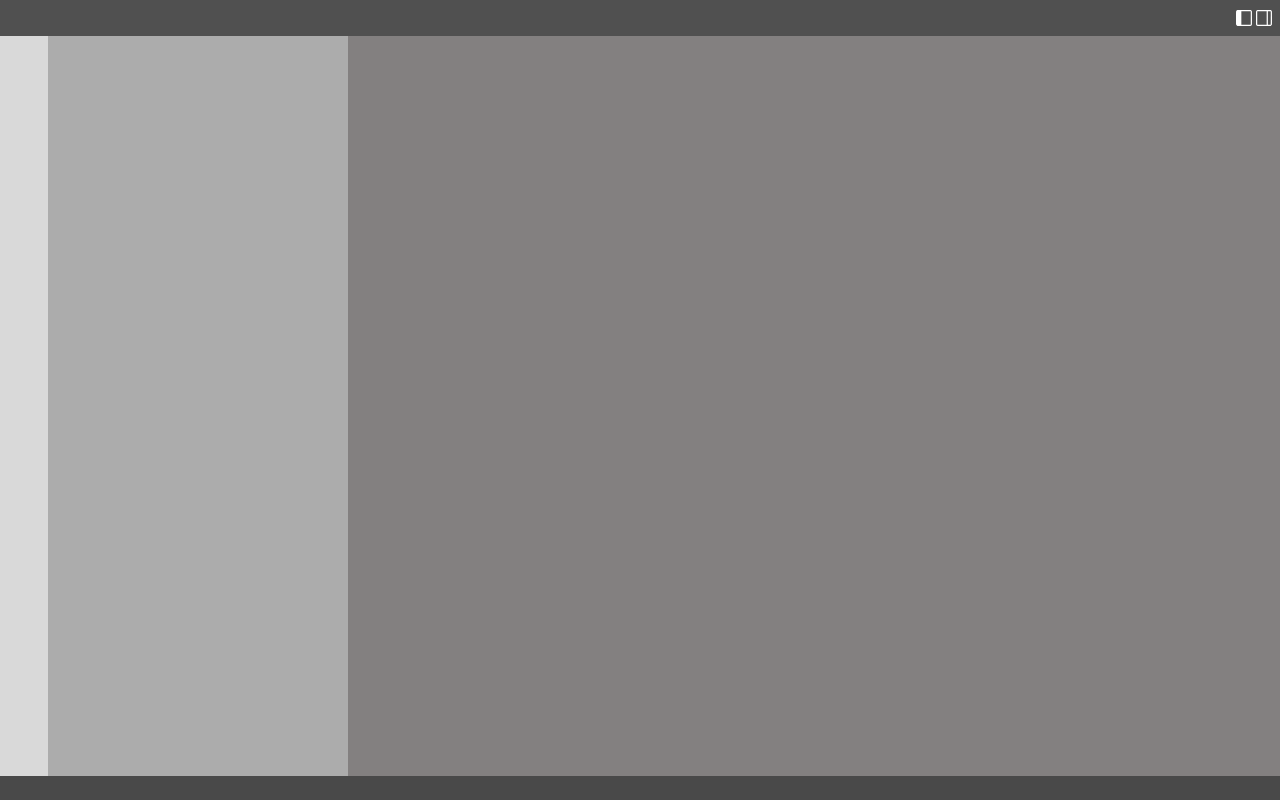
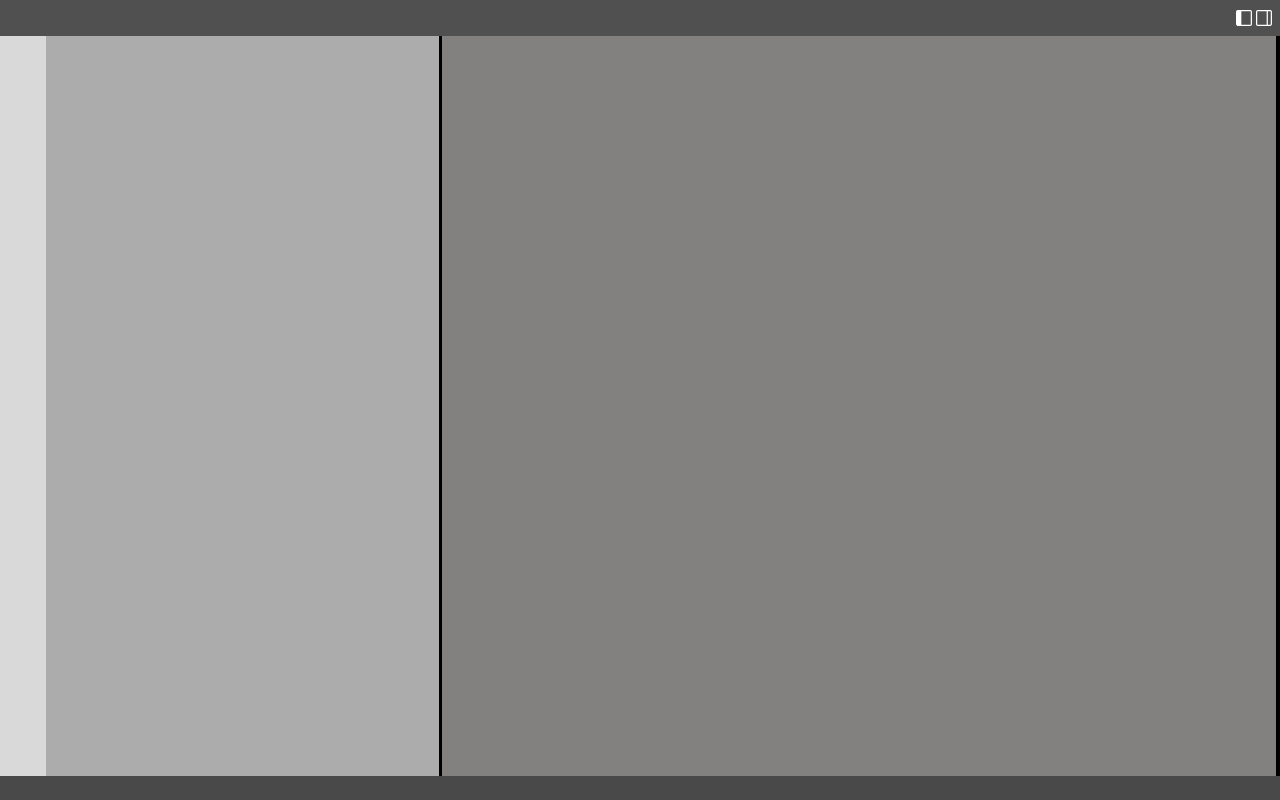
Before and after one commit to robahtou/css-layouts, a Next.js app: page / in a window 1280 px wide. Built offline with nearby package versions, Linux system fonts and the light colour scheme.

Commit message:
add dragbars

```diff
--- a/package.json
+++ b/package.json
@@ -4,7 +4,7 @@
   "private": true,
   "devDependencies": {
     "@types/node": "20.11.30",
-    "@types/react": "18.2.70",
+    "@types/react": "18.2.73",
     "@types/react-dom": "18.2.22",
     "typescript": "5.4.3"
   },
--- a/src/app/page.tsx
+++ b/src/app/page.tsx
@@ -1,10 +1,8 @@
 'use client';
 
+import React, { useState, useRef } from "react";
 
-const mainLayout = {
-  'layout-default': 'layout-secondary',
-  'layout-secondary': 'layout-default'
-};
+
 const iconPrimarySwap = {
   'sidepanel-left': 'sidepanel-right',
   'sidepanel-right': 'sidepanel-left'
@@ -22,21 +20,107 @@ const iconSecondaryVisibleSwap = {
   'sidepanel-left': 'sidepanel-hidden-left'
 };
 
-function Page() {
-  const handlePrimaryPanelClick = e => {
+function Page({ initialPrimaryColimnWidth=32, initialSecondaryColumnWidth=0 }) {
+  const [primaryColumnWidth, setPrimaryColumnWidth]     = useState(initialPrimaryColimnWidth);      // primary sidepanel width
+  const [secondaryColumnWidth, setSecondaryColumnWidth] = useState(initialSecondaryColumnWidth);    // secondary sidepanel width
+  const [isSwapped, setIsSwapped]                       = useState(false);                          // swapped layout
+
+  const primaryRef          = useRef(null);
+  const primaryDragbarRef   = useRef(null);
+  const controlRef          = useRef(null);
+  const secondaryDragbarRef = useRef(null);
+  const secondaryRef        = useRef(null);
+
+  const onPrimaryMouseDown  = (evt) => {
+    evt.preventDefault();
+    document.addEventListener('mousemove', onPrimaryMouseMove);
+    document.addEventListener('mouseup', onPrimaryMouseUp);
+  };
+  const onPrimaryMouseMove  = (mouseEvent: MouseEvent) => {
+    mouseEvent.preventDefault();
+    if (!primaryRef.current || !controlRef.current || !secondaryRef.current) return;
+
+    const primaryRect = primaryRef.current.getBoundingClientRect();
+    const controlRect = controlRef.current.getBoundingClientRect();
+    const secondaryRect = secondaryRef.current.getBoundingClientRect();
+
+    const boundingWidth = primaryRect.width + controlRect.width + secondaryRect.width;
+
+    const mousePositionLeft   = mouseEvent.clientX;
+    const primaryPositionLeft = primaryRect.left;
+    const primaryPositionRight  = primaryRect.right;
+
+    let newPrimaryWidth = mousePositionLeft - primaryPositionLeft;
+    if (isSwapped) {
+      newPrimaryWidth = primaryPositionRight - mousePositionLeft;
+    }
+
+    const newPrimaryWidth_percentage = (newPrimaryWidth / boundingWidth) * 100;
+    setPrimaryColumnWidth(Math.min(100, Math.max(0, newPrimaryWidth_percentage)));
+  };
+  const onPrimaryMouseUp    = () => {
+    document.removeEventListener('mousemove', onPrimaryMouseMove);
+    document.removeEventListener('mouseup', onPrimaryMouseUp);
+  };
+
+  const onSecondaryMouseDown  = (evt) => {
+    evt.preventDefault();
+    document.addEventListener('mousemove', onSecondaryMouseMove);
+    document.addEventListener('mouseup', onSecondaryMouseUp);
+  };
+  const onSecondaryMouseMove  = (mouseEvent: MouseEvent) => {
+    mouseEvent.preventDefault();
+    if (!primaryRef.current || !controlRef.current || !secondaryRef.current) return;
+
+    const primaryRect = primaryRef.current.getBoundingClientRect();
+    const controlRect = controlRef.current.getBoundingClientRect();
+    const secondaryRect = secondaryRef.current.getBoundingClientRect();
+
+    const boundingWidth = primaryRect.width + controlRect.width + secondaryRect.width;
+
+    const mousePositionLeft     = mouseEvent.clientX;
+    const controlPositionLeft   = controlRect.left;
+    const controlPositionRight  = controlRect.right;
+    const currentControlWidth   = controlRect.width;
+    const currentSecondaryWidth = secondaryRect.width;
+
+    let newControlWidth = mousePositionLeft - controlPositionLeft;
+    let delta = newControlWidth - currentControlWidth;
+    let newSecondaryWidth = currentSecondaryWidth - delta;
+    if (isSwapped) {
+      newControlWidth = controlPositionRight - mousePositionLeft;
+      delta = newControlWidth - currentControlWidth;
+      newSecondaryWidth = currentSecondaryWidth - delta;
+    }
+
+    const newSecondaryWidth_percentage = (newSecondaryWidth / boundingWidth) * 100;
+    setSecondaryColumnWidth(Math.min(100, Math.max(0, newSecondaryWidth_percentage)));
+  };
+  const onSecondaryMouseUp    = () => {
+    document.removeEventListener('mousemove', onSecondaryMouseMove);
+    document.removeEventListener('mouseup', onSecondaryMouseUp);
+  };
+
+  const handlePrimaryPanelClick   = e => {
     const primaryIcon = e.target;
     const secondaryIcon = e.target.nextElementSibling;
-    const main = document.getElementById('main');
+    const mainContainer = document.getElementById('main-container');
 
     const currentPrimaryIcon = primaryIcon.classList[1];
     const currentSecondaryIcon = secondaryIcon.classList[1];
-    const currentLayout = main.classList[1];
+    const hasSwapped = mainContainer.classList[1];
 
     primaryIcon.classList.replace(currentPrimaryIcon, iconPrimarySwap[currentPrimaryIcon]);
     secondaryIcon.classList.replace(currentSecondaryIcon, iconSecondaryPositionSwap[currentSecondaryIcon]);
-    main.classList.replace(currentLayout, mainLayout[currentLayout]);
+
+    if (!hasSwapped) {
+      setIsSwapped(true);
+      mainContainer.classList.add('swapped')
+    } else {
+      setIsSwapped(false);
+      mainContainer.classList.remove('swapped');
+    }
   };
-
   const handleSecondaryPanelClick = e => {
     const secondaryIcon = e.target;
     const secondarySidePanel = document.querySelector('.secondary-sidepanel');
@@ -45,36 +129,56 @@ function Page() {
 
     secondaryIcon.classList.replace(currentSecondaryIcon, iconSecondaryVisibleSwap[currentSecondaryIcon]);
 
-    currentSecondarySidePanel === 'hidden'
-      ? secondarySidePanel?.classList.remove('hidden')
-      : secondarySidePanel?.classList.add('hidden');
+    if (currentSecondarySidePanel === 'hidden') {
+      secondarySidePanel?.classList.remove('hidden')
+      setSecondaryColumnWidth(32);
+    } else {
+      secondarySidePanel?.classList.add('hidden');
+      setSecondaryColumnWidth(0);
+    }
   };
 
   return (
-    <main id="main" className="grid layout-default">
+    <main className="grid main-layout">
 
       <header className="titlebar">
         <div className="icon sidepanel-left" onClick={handlePrimaryPanelClick}></div>
         <div className="icon sidepanel-hidden-right" onClick={handleSecondaryPanelClick}></div>
       </header>
 
+      <div id="main-container" className="main-container">
         <section className="activitybar"></section>
 
-      <section className="primary-sidepanel">
+        <div id="main-control-panel" className="main-control-panel">
+          <section className="primary-sidepanel" style={{ width: `${primaryColumnWidth}%` }} ref={primaryRef}>
             <header className="somebar"></header>
             <main className="some-panel"></main>
           </section>
 
-      <section className="control-panel">
+          <div className="primary-dragbar"
+            ref={primaryDragbarRef}
+            onMouseDown={onPrimaryMouseDown}
+          />
+
+          <section className="control-panel" style={{ width: `${100 - primaryColumnWidth - secondaryColumnWidth}%` }}
+            ref={controlRef}
+          >
             <header className="controlbar"></header>
             <div className="panel-one"></div>
             <div className="panel-two"></div>
           </section>
 
-      <section className="secondary-sidepanel hidden">
+          <div className="secondary-dragbar"
+            ref={secondaryDragbarRef}
+            onMouseDown={onSecondaryMouseDown}
+          />
+
+          <section className="secondary-sidepanel hidden" style={{ width: `${secondaryColumnWidth}%` }} ref={secondaryRef}>
             <header className="somebar"></header>
             <main className="some-panel"></main>
           </section>
+        </div>
+      </div>
 
       <footer className="statusbar"></footer>
     </main>
--- a/src/assets/styles/dashboard.css
+++ b/src/assets/styles/dashboard.css
@@ -1,10 +1,5 @@
-.activitybar, .primary-sidepanel, .control-panel, .secondary-sidepanel {
-  height: calc(100vh - var(--titlebar-height) - var(--statusbar-height));
-}
-
 .titlebar {
   grid-area: titlebar;
-  height: 36px;
   background-color: #505050;
 
   padding: 10px 8px;
@@ -15,26 +10,38 @@
 }
 
 .activitybar {
-  grid-area: activitybar;
   width: 48px;
   background-color: #D9D9D9;
 }
 
+.main-control-panel {
+  width: 100%;
+  height: calc(100vh - var(--titlebar-height) - var(--statusbar-height));
+  display: flex;
+}
+
 .primary-sidepanel {
-  grid-area: primary-sidepanel;
-  width: 300px;
   background-color: #ACACAC;
 }
 
+.primary-dragbar,
+.secondary-dragbar {
+  width: 4px;
+  cursor: col-resize;
+  background-color: black;
+
+  &:hover {
+    background-color: blue;
+  }
+}
+
 .control-panel {
-  grid-area: control-panel;
-  width: 100%;
   background-color: #838080;
+  min-width: 220px;
+  overflow: hidden;
 }
 
 .secondary-sidepanel {
-  grid-area: secondary-sidepanel;
-  width: 300px;
   background-color: #ACACAC;
 }
 
--- a/src/assets/styles/layouts.css
+++ b/src/assets/styles/layouts.css
@@ -3,24 +3,25 @@
   --statusbar-height: 24px;
 }
 
-.layout-default {
-  grid-template-columns: 48px auto 1fr auto;
+.main-layout {
+  grid-template-rows: 36px 1fr 24px;
   grid-template-areas:
-    "titlebar    titlebar          titlebar      titlebar"
-    "activitybar primary-sidepanel control-panel secondary-sidepanel"
-    "statusbar   statusbar         statusbar     statusbar"
-  ;
-}
-
-.layout-secondary {
-  grid-template-columns: auto 1fr auto 48px;
-  grid-template-areas:
-    "titlebar            titlebar      titlebar          titlebar"
-    "secondary-sidepanel control-panel primary-sidepanel activitybar"
-    "statusbar           statusbar     statusbar         statusbar"
+    "titlebar"
+    "main"
+    "statusbar"
   ;
 
-  & .primary-sidepanel, .activitybar {
-    order: 2;
+  .main-container {
+    grid-area: main;
+    display: flex;
+    flex-flow: row nowrap;
+
+    &.swapped {
+      flex-direction: row-reverse;
+
+      #main-control-panel {
+        flex-direction: row-reverse;
+      }
+    }
   }
 }
```
Also changed, not shown: 1 other file (tests, documents, lock files or other folders). Lines whose indentation alone changed are shown as unchanged.
